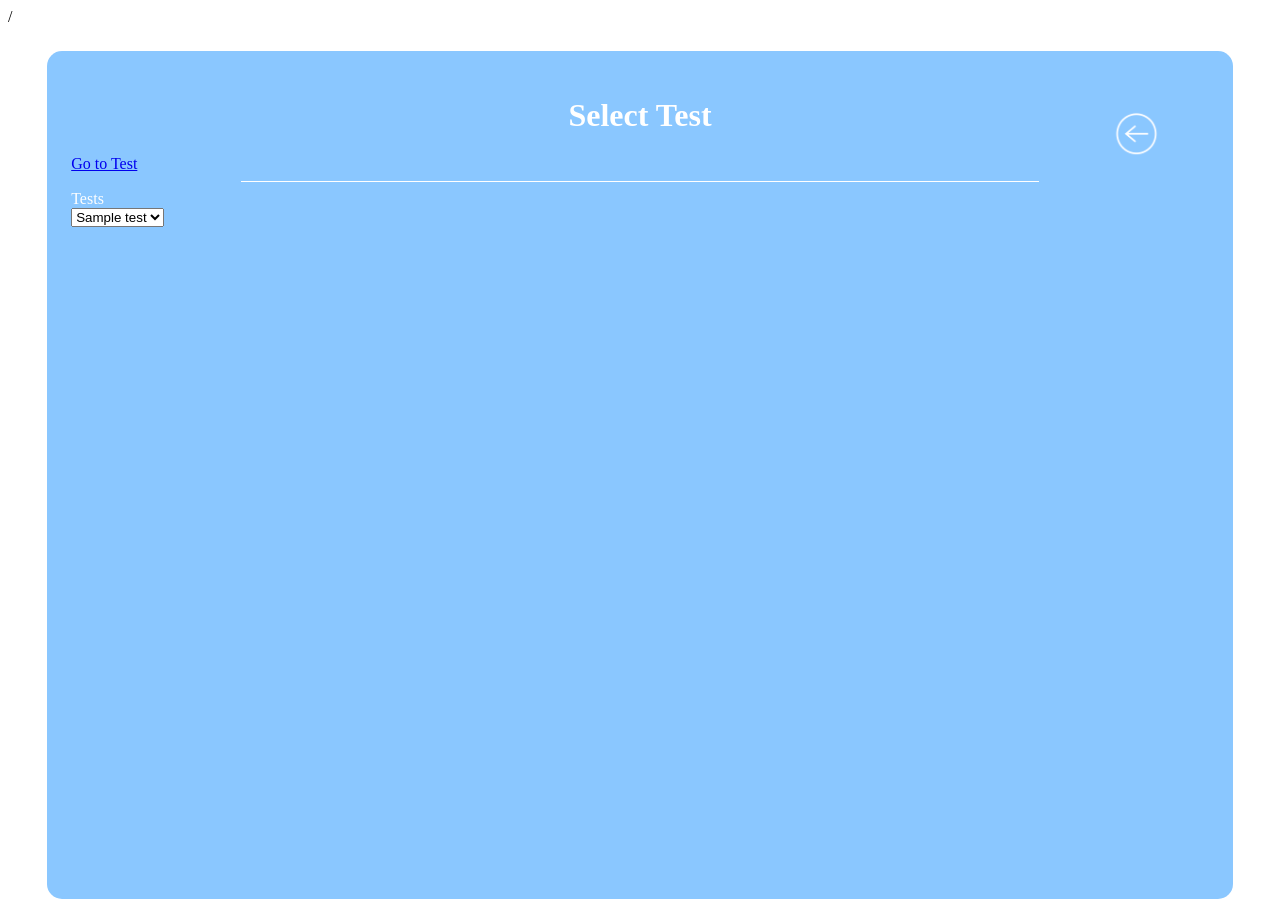
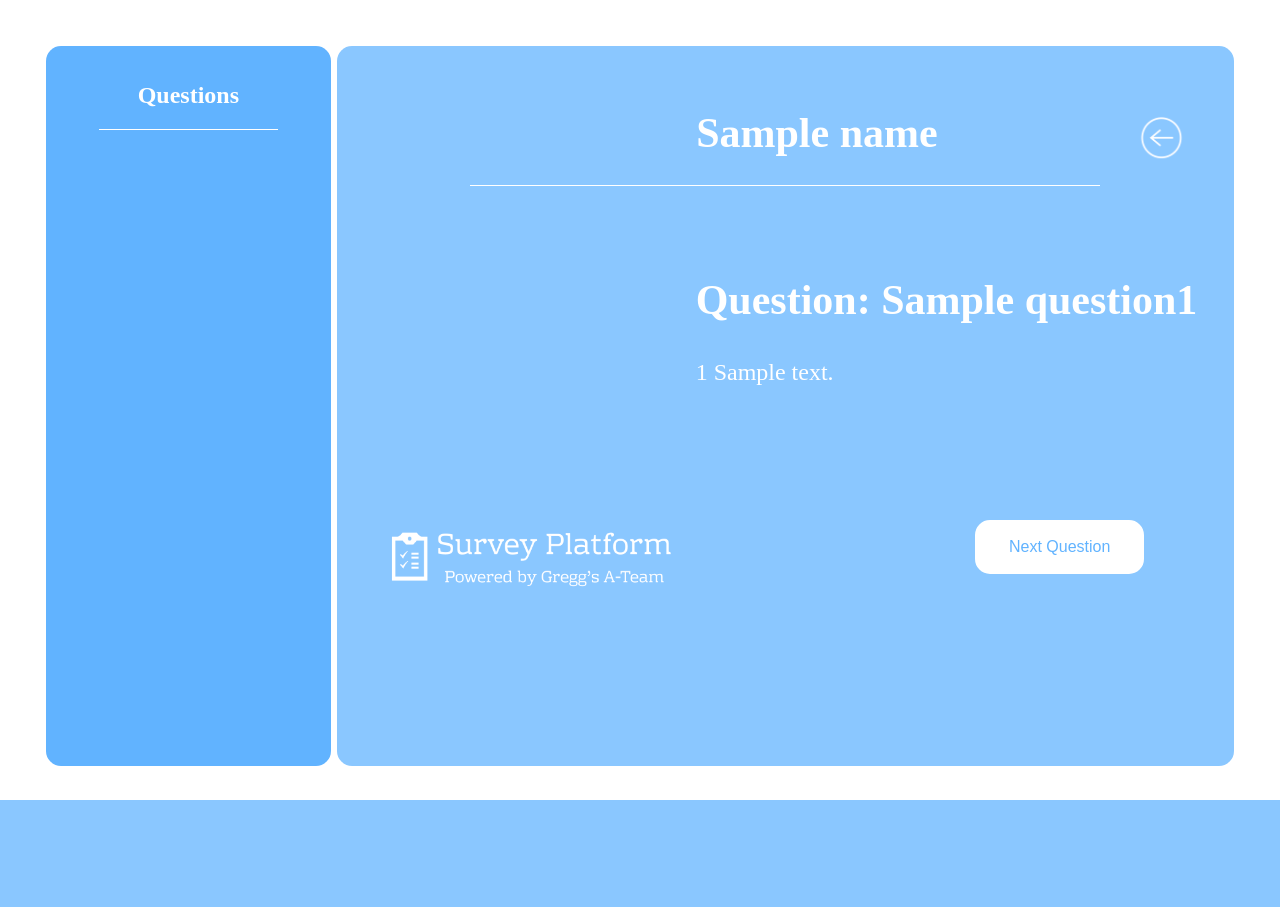
Before and after one commit to mtorres3/SSW322-Test-Survey, a Flask app: template Flask/server/src/templates/test_open.html in a window 1280 px wide. After the commit the page ends 800 px from the top, so only its background shows below. Run offline with Flask 2, Linux system fonts and the light colour scheme; the template is opened without the code that fills it: most values are stand-ins (such as "Sample title", 1, 10 or a date in 2020); data that the repository does not hold is empty.

Commit message:
Revert "test listings dropdown"
This reverts commit b2ab9e4e4ecae454f027d33bcd96ca1215d2cd50.

```diff
--- a/Flask/server/src/app.py
+++ b/Flask/server/src/app.py
@@ -271,12 +271,7 @@ def open_file():
 def test_list():
     if not g.user:
         return redirect(url_for('login'))
-    testListings = []
-    tests = ref.document('Joe').collection('Tests').stream()
-    for test in tests:
-        testListings.append(f'{test.id}')
-    print(testListings)
-    return render_template('test_list.html', testListings = testListings)
+    return render_template('test_list.html')
 
 @app.route('/survey_list')
 def survey_list():
--- a/Flask/server/src/templates/test_open.html
+++ b/Flask/server/src/templates/test_open.html
@@ -4,32 +4,37 @@
 <head>
     <meta charset="UTF-8">
     <meta name="viewport" content="width=device-width, initial-scale=1.0">
-    <title>Test List</title>/
+    <title>Test Name -- input here</title>
     <link rel="stylesheet" href="{{ url_for('static', filename='css/main.css') }}">
 </head>
 
 <body>
-    <div class='main-box'>
-        <h1 class = 'header-list'>Select Test</h1>
-        <a href = '/test_open'> Go to Test</a>
+    <div class='finished-questions'>
+        <h2>Questions</h2>
         <hr>
-        <a href='/survey_or_test'><img src="{{ url_for('static', filename='images/back-button.png') }}" height='50' width='50' class='back'></a>
-        <label>Tests</label>
-        <form>
-            <select name="test-list" form="test-dropdown">
-                {% for test in testListings %}
-                    <option value={{test}}>{{test}}</option>
-                {% endfor %}
-            </select>
+        <form id='questions-list-form' method='POST'>
+            {% for n in range (1,question_amount + 1) %}<!-- Displays all Q #'s-->
+            <button type='submit' class='question-link' name='submit' value='{{n}}'><p> Q{{n}}: {{question}}</p></button>
+            <hr>
+            {% endfor %}
         </form>
+    </div>
 
-        <!--<div class='list-div'>
-            {% for n in questions %}
-        <p>{{questionInfo}}</p>
+    <div class='next-question'> <!-- Light blue square -->
+        <h1 class = 'header-list'>{{Name}}</h1>
         <hr>
-        {% endfor %}-->
+        <a href='/open_file'><img src="{{url_for('static', filename='images/back-button.png')}}" height='50' width='50' class='back'></a>
+        <div class = 'question-block'>
+            <h2 > Question: {{question1}} </h2> <!-- Feed question(number) here to display question name-->
+            {% for n in answers1 %} <!-- Feed answer array here to display the questions and their respective number-->
+                 <h3 id = 'question-of-block'>{{loop.index}} {{n}} </h3>
+            {% endfor %}
+        </div>
 
+        <button type='submit' id='question-submit-load'>Next Question</button>
+        <img id= 'logo-load' width='300' height='75' src="{{url_for('static', filename='images/greggs_a-team.png')}}">
     </div>
+
 </body>
 
 </html>
```
